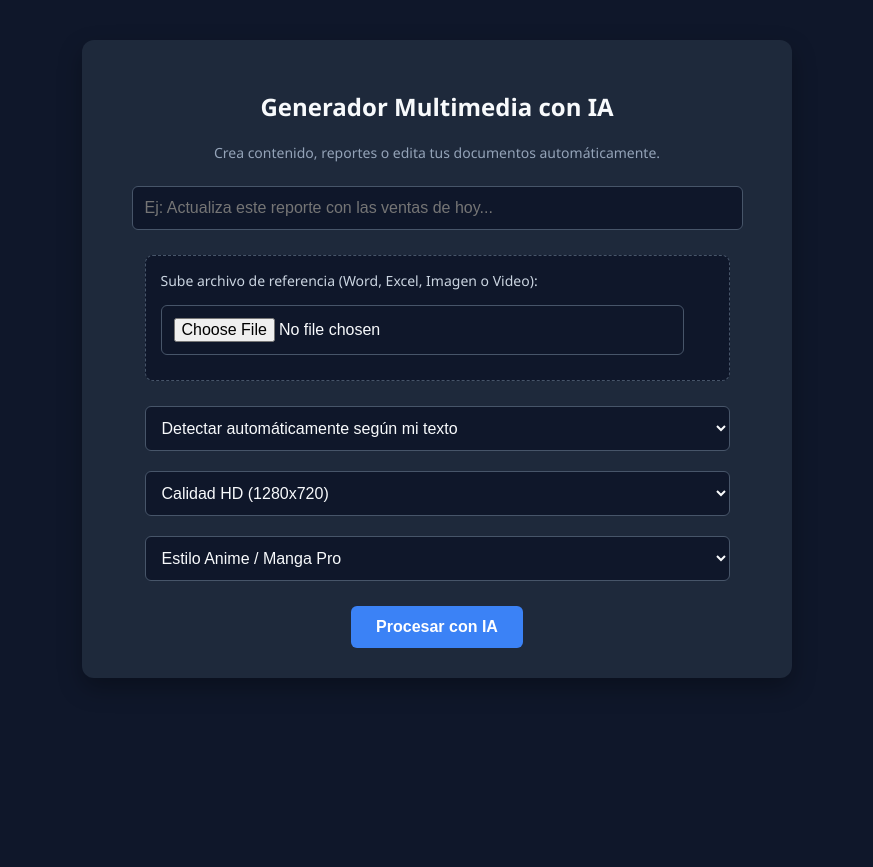
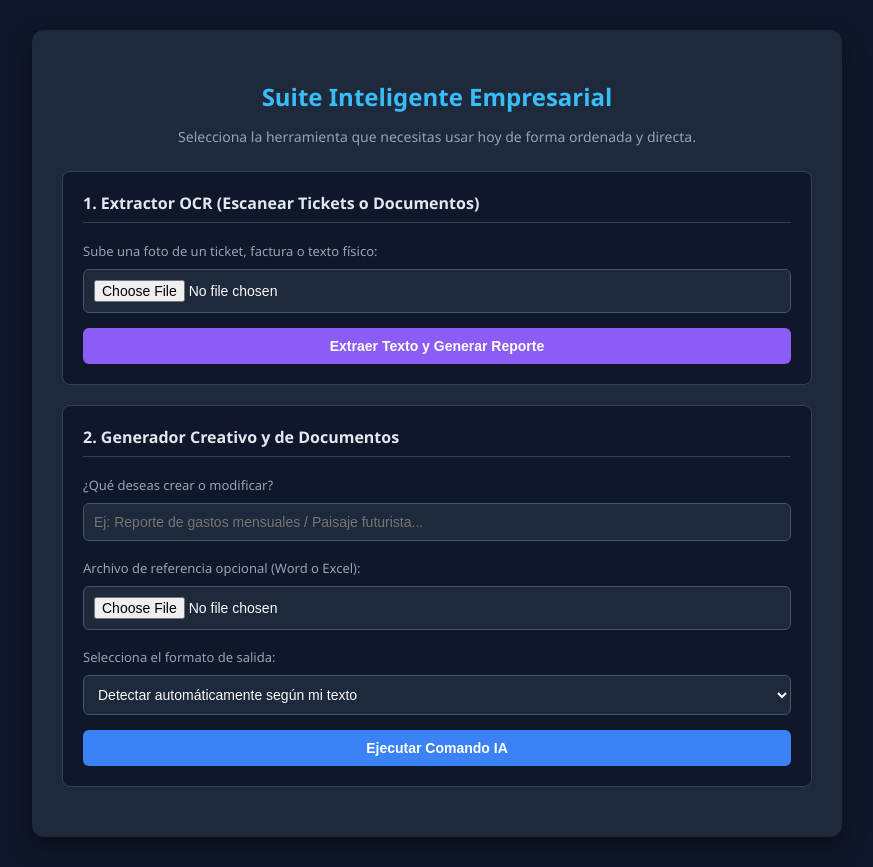
Before and after one commit to juandavidlopezinfante-art/app-wed, a Flask app: page / in a window 1280 px wide. Shown: the whole page, without its empty margins (203-1076 px from the left). Before the commit the page ends 678 px from the top, so only its background shows below. Run offline with Flask 3, Linux system fonts and the light colour scheme.

Commit message:
Update index.html

```diff
--- a/templates/index.html
+++ b/templates/index.html
@@ -3,7 +3,7 @@
 <head>
     <meta charset="UTF-8">
     <meta name="viewport" content="width=device-width, initial-scale=1.0">
-    <title>Mi App Inteligente con IA</title>
+    <title>Suite de IA y Automatización Empresarial</title>
     <style>
         body {
             font-family: 'Segoe UI', Tahoma, Geneva, Verdana, sans-serif;
@@ -11,124 +11,156 @@
             color: #f8fafc;
             text-align: center;
             margin: 0;
-            padding: 40px 20px;
+            padding: 30px 15px;
         }
         .container {
-            max-width: 650px;
+            max-width: 750px;
             margin: 0 auto;
             background: #1e293b;
             padding: 30px;
             border-radius: 12px;
-            box-shadow: 0 10px 25px rgba(0,0,0,0.3);
+            box-shadow: 0 10px 25px rgba(0,0,0,0.4);
+        }
+        h2 { margin-bottom: 5px; color: #38bdf8; }
+        p.sub { color: #94a3b8; font-size: 14px; margin-bottom: 25px; }
+
+        .card-seccion {
+            background: #0f172a;
+            border: 1px solid #334155;
+            border-radius: 8px;
+            padding: 20px;
+            margin-bottom: 20px;
+            text-align: left;
+        }
+        .card-seccion h3 {
+            margin-top: 0;
+            font-size: 16px;
+            color: #e2e8f0;
+            border-bottom: 1px solid #334155;
+            padding-bottom: 8px;
         }
         input[type="text"], select, input[type="file"] {
-            width: 90%;
-            padding: 12px;
-            margin: 10px 0;
+            width: 100%;
+            padding: 10px;
+            margin: 8px 0 15px 0;
             border-radius: 6px;
             border: 1px solid #475569;
-            background: #0f172a;
+            background: #1e293b;
             color: #f8fafc;
-            font-size: 16px;
+            font-size: 14px;
+            box-sizing: border-box;
         }
-        button {
+        button.btn-accion {
             background-color: #3b82f6;
             color: white;
-            padding: 12px 25px;
+            padding: 10px 20px;
             border: none;
             border-radius: 6px;
-            font-size: 16px;
+            font-size: 14px;
             font-weight: bold;
             cursor: pointer;
-            margin-top: 15px;
+            width: 100%;
         }
-        button:hover {
-            background-color: #2563eb;
-        }
+        button.btn-accion:hover { background-color: #2563eb; }
+
         .resultado {
             margin-top: 30px;
+            background: #0f172a;
+            padding: 20px;
+            border-radius: 8px;
+            border: 1px solid #10b981;
         }
         img, video {
             max-width: 100%;
-            border-radius: 8px;
-            box-shadow: 0 4px 12px rgba(0,0,0,0.5);
+            border-radius: 6px;
             margin-top: 10px;
         }
-        .seccion-archivo {
+        pre {
+            background: #090d16;
+            padding: 12px;
+            border-radius: 6px;
+            color: #38bdf8;
             text-align: left;
-            margin: 15px 5%;
-            background: #0f172a;
-            padding: 15px;
-            border-radius: 8px;
-            border: 1px dashed #475569;
+            overflow-x: auto;
+            font-size: 13px;
         }
     </style>
 </head>
 <body>
 
     <div class="container">
-        <h2>Generador Multimedia con IA</h2>
-        <p style="color: #94a3b8; font-size: 14px;">Crea contenido, reportes o edita tus documentos automáticamente.</p>
+        <h2>Suite Inteligente Empresarial</h2>
+        <p class="sub">Selecciona la herramienta que necesitas usar hoy de forma ordenada y directa.</p>
 
-        <form method="POST" enctype="multipart/form-data">
-            <input type="text" name="prompt" placeholder="Ej: Actualiza este reporte con las ventas de hoy..." required>
-            <br>
+        <!-- HERRAMIENTA 1: EXTRACTOR OCR (FOTOS A TEXTO / EXCEL) -->
+        <div class="card-seccion">
+            <h3>1. Extractor OCR (Escanear Tickets o Documentos)</h3>
+            <form method="POST" enctype="multipart/form-data">
+                <input type="hidden" name="accion" value="ocr">
+                <label style="font-size: 13px; color: #94a3b8;">Sube una foto de un ticket, factura o texto físico:</label>
+                <input type="file" name="archivo_ocr" accept="image/*" required>
+                <button type="submit" class="btn-accion" style="background-color: #8b5cf6;">Extraer Texto y Generar Reporte</button>
+            </form>
+        </div>
 
-            <div class="seccion-archivo">
-                <label style="font-size: 14px; color: #cbd5e1; display: block; margin-bottom: 5px;">Sube archivo de referencia (Word, Excel, Imagen o Video):</label>
-                <input type="file" name="archivo_referencia" accept=".docx,.xlsx,image/*,video/*">
+        <!-- HERRAMIENTA 2: GENERADOR MULTIMEDIA (Imágenes, Videos y Office) -->
+        <div class="card-seccion">
+            <h3>2. Generador Creativo y de Documentos</h3>
+            <form method="POST" enctype="multipart/form-data">
+                <input type="hidden" name="accion" value="creativo">
+                <label style="font-size: 13px; color: #94a3b8;">¿Qué deseas crear o modificar?</label>
+                <input type="text" name="prompt" placeholder="Ej: Reporte de gastos mensuales / Paisaje futurista..." required>
+
+                <label style="font-size: 13px; color: #94a3b8;">Archivo de referencia opcional (Word o Excel):</label>
+                <input type="file" name="archivo_referencia" accept=".docx,.xlsx">
+
+                <label style="font-size: 13px; color: #94a3b8;">Selecciona el formato de salida:</label>
+                <select name="tipo_salida">
+                    <option value="auto">Detectar automáticamente según mi texto</option>
+                    <option value="excel">Generar / Editar Excel</option>
+                    <option value="word">Generar / Editar Word</option>
+                    <option value="video">Generar Video con IA</option>
+                    <option value="imagen">Generar Imagen con IA</option>
+                </select>
+
+                <button type="submit" class="btn-accion">Ejecutar Comando IA</button>
+            </form>
+        </div>
+
+        <!-- ZONA DE RESULTADOS -->
+        {% if tipo_generado == "ocr" %}
+            <div class="resultado">
+                <h3 style="color: #10b981; margin-top:0;">¡Texto Extraído con Éxito!</h3>
+                <p style="font-size: 13px; color: #94a3b8;">Esto es lo que leyó el sistema de tu imagen:</p>
+                <pre>{{ texto_extraido }}</pre>
+                <br>
+                <a href="{{ resultado_url }}" download>
+                    <button class="btn-accion" style="background-color: #10b981;">Descargar Reporte en Excel (.xlsx)</button>
+                </a>
             </div>
-
-            <select name="tipo_salida">
-                <option value="auto">Detectar automáticamente según mi texto</option>
-                <option value="excel">Generar Reporte Excel</option>
-                <option value="video">Generar Video</option>
-                <option value="imagen">Generar Imagen</option>
-            </select>
-            <br>
-
-            <select name="resolucion">
-                <option value="hd">Calidad HD (1280x720)</option>
-                <option value="fhd">Calidad Full HD (1920x1080)</option>
-                <option value="4k">Calidad Ultra HD / 4K</option>
-            </select>
-            <br>
-
-            <select name="estilo">
-                <option value="anime">Estilo Anime / Manga Pro</option>
-                <option value="realista">Estilo Fotorrealista</option>
-                <option value="3d">Estilo Render 3D / Unreal Engine</option>
-            </select>
-            <br>
-
-            <button type="submit">Procesar con IA</button>
-        </form>
-
-        {% if tipo_generado == "excel" %}
+        {% elif tipo_generado == "excel" %}
             <div class="resultado">
-                <h3>¡Archivo de Excel Listo!</h3>
-                <p style="color: #94a3b8; font-size: 14px;">Tu documento empresarial ha sido procesado o creado con éxito.</p>
+                <h3 style="color: #10b981; margin-top:0;">¡Archivo de Excel Listo!</h3>
                 <a href="{{ resultado_url }}" download>
-                    <button style="background-color: #10b981;">Descargar Archivo Excel (.xlsx)</button>
+                    <button class="btn-accion" style="background-color: #10b981;">Descargar Archivo Excel (.xlsx)</button>
                 </a>
             </div>
         {% elif tipo_generado == "word" %}
             <div class="resultado">
-                <h3>¡Documento de Word Actualizado!</h3>
-                <p style="color: #94a3b8; font-size: 14px;">Se han aplicado los cambios solicitados en tu archivo.</p>
+                <h3 style="color: #10b981; margin-top:0;">¡Documento de Word Listo!</h3>
                 <a href="{{ resultado_url }}" download>
-                    <button style="background-color: #10b981;">Descargar Documento Word (.docx)</button>
+                    <button class="btn-accion" style="background-color: #10b981;">Descargar Documento Word (.docx)</button>
                 </a>
             </div>
         {% elif resultado_url %}
             <div class="resultado">
-                <h3>Resultado Generado:</h3>
+                <h3 style="color: #10b981; margin-top:0;">Resultado Multimedia:</h3>
                 {% if es_video %}
                     <video controls autoplay>
                         <source src="{{ resultado_url }}" type="video/mp4">
                     </video>
                 {% else %}
-                    <img src="{{ resultado_url }}" alt="Resultado generado">
+                    <img src="{{ resultado_url }}" alt="Resultado">
                 {% endif %}
             </div>
         {% endif %}
```
